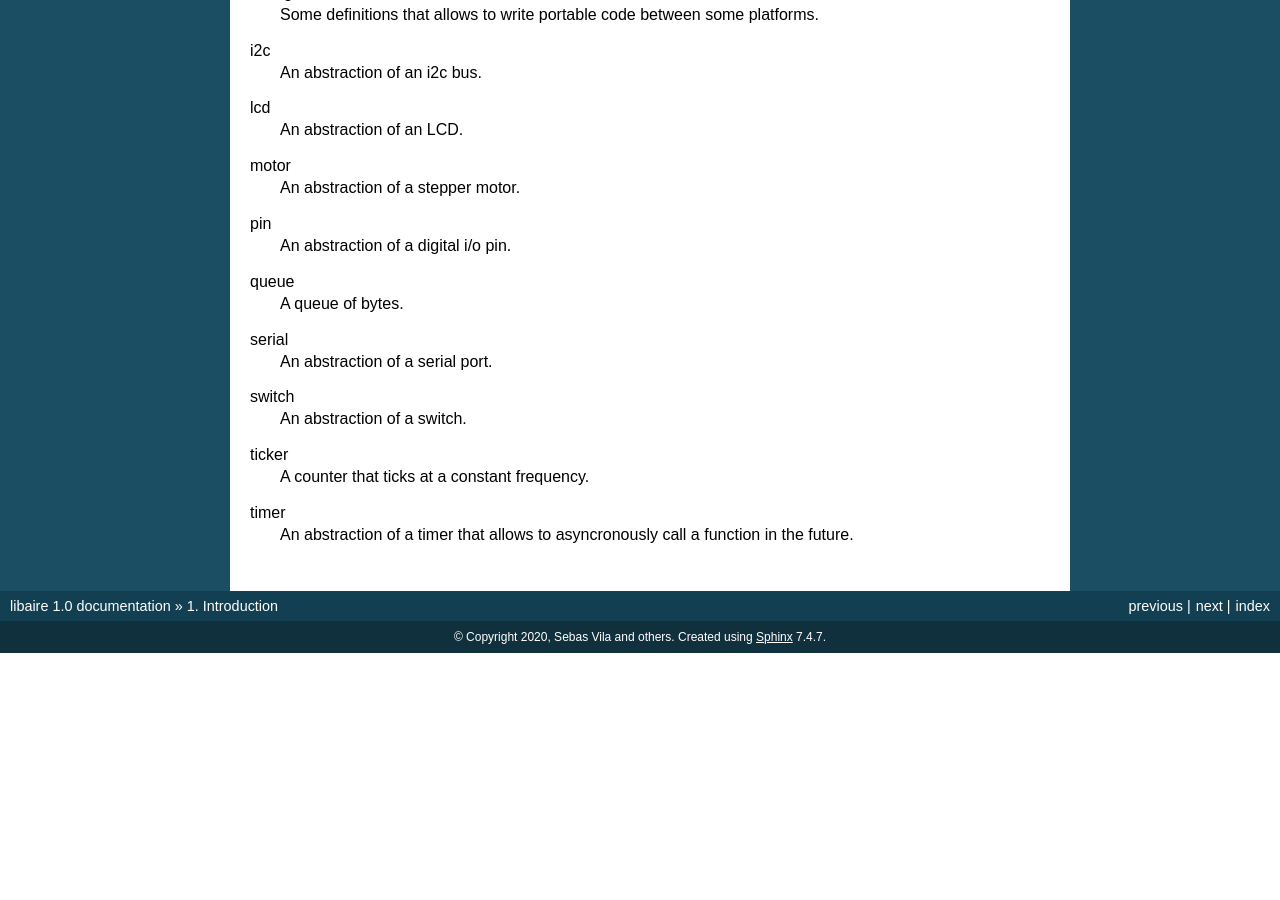
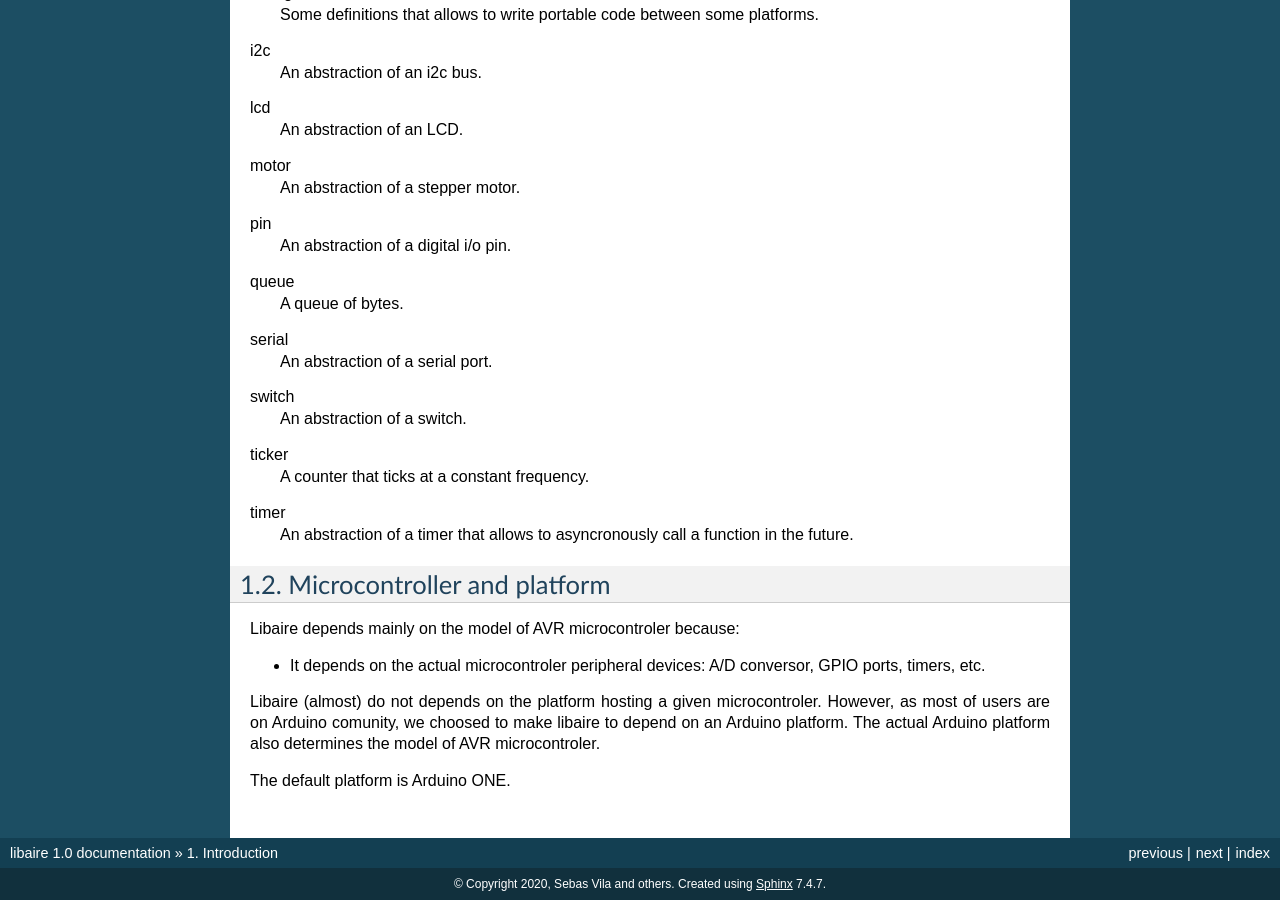
Before and after one commit to sebasvila/VentiladorUPCManresa, a Sphinx documentation site: the page built from libaire/doc/source/intro.rst, in a window 1280 px wide and 900 px high, scrolled down 620 px. Built offline with Sphinx 7.4.7, drawn with Linux system fonts in a browser that asks for light colours; before the commit the page ends 1273 px from its top, so only the background shows below that; some of the changed text lies outside the part shown.

Commit message:
Removed dependency of config.h. Libaire depends only on platform.

```diff
--- a/libaire/doc/source/intro.rst
+++ b/libaire/doc/source/intro.rst
@@ -1,5 +1,6 @@
+************
 Introduction
-============
+************
 
 
 libAire is a bare C library for Arduino that abstracts the main
@@ -27,7 +28,7 @@ These are the most salient reasons:
 
 
 Libaire modules structure
--------------------------
+=========================
 
 Libaire is built as a set of interelated related modules. These are the
 modules and its main functionality.
@@ -71,3 +72,19 @@ ticker
 timer
    An abstraction of a timer that allows to asyncronously call a
    function in the future.
+
+
+Microcontroller and platform
+============================
+
+Libaire depends mainly on the model of AVR microcontroler because:
+
+* It depends on the actual microcontroler peripheral devices: A/D
+  conversor, GPIO ports, timers, etc.
+
+Libaire (almost) do not depends on the platform hosting a given
+microcontroler. However, as most of users are on Arduino comunity, we
+choosed to make libaire to depend on an Arduino platform. The actual
+Arduino platform also determines the model of AVR microcontroler.
+
+The default platform is Arduino ONE.
```
Also changed, not shown: 9 other files.
